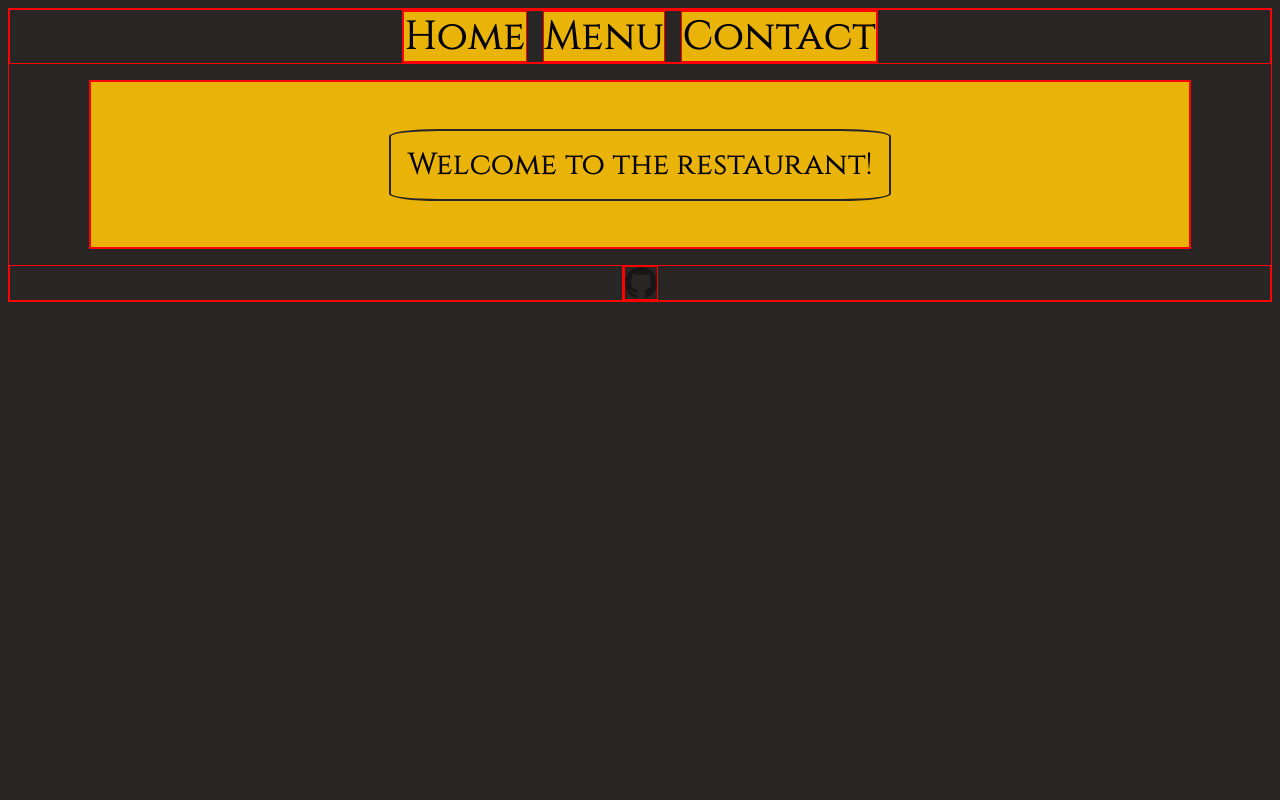
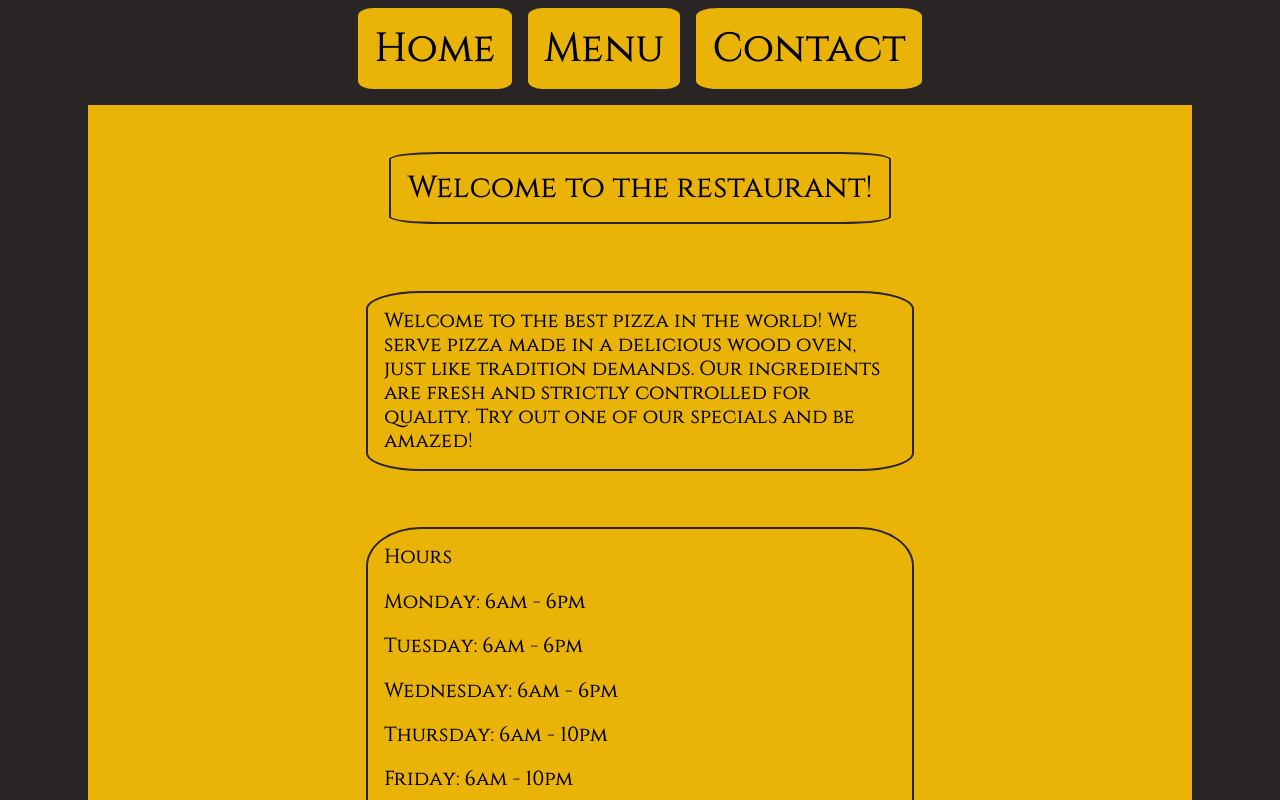
Before and after one commit to giovanniPepi/restaurant_JS, a website built with webpack: page src/index.html in a window 1280 px wide. Both pictures are taken after a click on the element "Home". Shown: the top 800 px of the page. Built offline with nearby package versions, Linux system fonts and the light colour scheme.

Commit message:
Add paragraphs and working hours to homeLoader

```diff
--- a/src/homeLoader.js
+++ b/src/homeLoader.js
@@ -6,13 +6,54 @@ const homeLoader = () => {
   const container = document.querySelector('.container');
   const footer = document.querySelector(".footer");
 
+  //creation
+  const menuContainer = document.createElement('div');
+  menuContainer.setAttribute('class', 'menuContainer');
+
   const para1 = document.createElement('p');
   para1.setAttribute('class', 'para1');
-  const menuContainer = document.createElement('div');
-  menuContainer.setAttribute('class', 'menuContainer');
   para1.textContent = "Welcome to the restaurant!";
 
+  const para2 = document.createElement('p');
+  para2.setAttribute('class', 'para2');
+  para2.textContent = 'Welcome to the best pizza in the world! We '+
+  'serve pizza made in a delicious wood oven, just like tradition demands. '+
+  'Our ingredients are fresh and strictly controlled for quality. Try out '+
+  'one of our specials and be amazed!';
+
+  const para3 = document.createElement('p');
+  para3.setAttribute('class', 'para3');
+  para3.textContent = 'Hours';
+
+  const mon = document.createElement('p');
+  const tue = document.createElement('p');
+  const wed = document.createElement('p');
+  const thurs = document.createElement('p');
+  const fri = document.createElement('p');
+  const sat = document.createElement('p');
+  const sun = document.createElement('p');
+  mon.textContent = 'Monday: 6am - 6pm';
+  tue.textContent = 'Tuesday: 6am - 6pm';
+  wed.textContent = 'Wednesday: 6am - 6pm';
+  thurs.textContent = 'Thursday: 6am - 10pm';
+  fri.textContent = 'Friday: 6am - 10pm';
+  sat.textContent = 'Saturday: 8am - 10pm';
+  sun.textContent = 'Sunday: 8am - 12am';
+
+  para3.appendChild(mon);
+  para3.appendChild(tue);
+  para3.appendChild(wed);
+  para3.appendChild(thurs);
+  para3.appendChild(fri);
+  para3.appendChild(sat);
+  para3.appendChild(sun);
+
+
+
+  //appends
   menuContainer.appendChild(para1);
+  menuContainer.appendChild(para2);
+  menuContainer.appendChild(para3);
   main.appendChild(menuContainer);
 
   container.insertBefore(main, footer);
--- a/src/style.css
+++ b/src/style.css
@@ -13,10 +13,10 @@
   --background1: #292524;
   --background2: #EAB308;
   --myPadding: 1rem;
-}
+}/*
 body *{
   border: .1px solid red;
-}
+} */
 html {
   height: 100%;
 }
@@ -42,6 +42,10 @@ body {
 .home, .menu, .contact, .main {
   background: var(--background2);
 }
+.home, .menu, .contact {
+  padding: var(--myPadding);
+  border-radius: 10%;
+}
 .main {
   display: flex;
   flex-direction: column;
@@ -55,18 +59,21 @@ body {
   height: 2rem;
 }
 .menuContainer {
-  padding: var(--myPadding);
-}
-.menuContainer {
   display: flex;
   flex-direction: column;
   gap: 1rem;
   align-items: center;
+  padding: var(--myPadding);
   justify-content: center;
 }
 .para1 {
+  font-size: var(--fontSizeMiddle);
+}
+.para1, .para2, .para3 {
   border: 2px solid var(--background1);
   border-radius: 10%;
   padding: var(--myPadding);
-  font-size: var(--fontSizeMiddle);
 }
+.para2, .para3 {
+  width: 40vw;
+}
```
